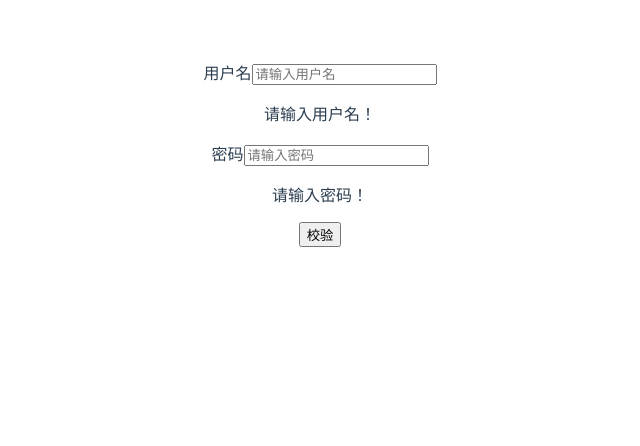
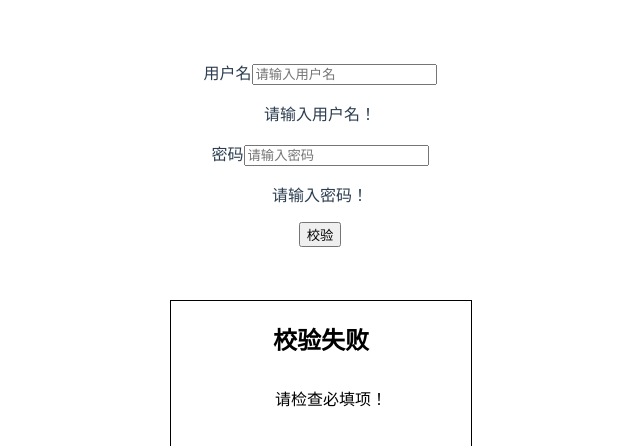
Before and after one commit to liddmiao/hello-git, a Vue app: page / in a window 1280 px wide. Both pictures are taken after a click on the button "校验". Shown: the top 446 px of the page, without its empty margins (320-960 px from the left). Built offline with nearby package versions, Linux system fonts and the light colour scheme.

Commit message:
use Vue.extend

```diff
--- a/package.json
+++ b/package.json
@@ -10,6 +10,7 @@
   "dependencies": {
     "async-validator": "^3.2.4",
     "core-js": "^3.6.4",
+    "sass-loader": "^8.0.2",
     "vue": "^2.6.11"
   },
   "devDependencies": {
--- a/src/App.vue
+++ b/src/App.vue
@@ -16,6 +16,7 @@
 import KInput from '@/components/KInput'
 import KFormItem from '@/components/KFormItem.vue'
 import KForm from '@/components/KForm.vue'
+import Notice from '@/components/Notice.vue'
 export default {
   name: 'App',
   data () {
@@ -47,7 +48,11 @@ export default {
         if (res) {
           alert('success')
         } else {
-          alert('failed')
+          this.$create(Notice, {
+            title: '校验失败',
+            message: '请检查必填项！',
+            duration: 3000
+          }).show()
         }
       })
     }
--- a/src/components/KFormItem.vue
+++ b/src/components/KFormItem.vue
@@ -43,7 +43,12 @@ export default {
   },
   mounted () {
     this.$on('validate', () => {
-      this.validate()
+      const pro = this.validate()
+      pro.then(() => {
+        console.log('resolve')
+      }, () => {
+        console.log('reject')
+      })
     })
   }
 }
--- /dev/null
+++ b/src/components/Notice.vue
@@ -0,0 +1,59 @@
+<template>
+  <div class="box" v-show="isShow">
+    <h2>{{title}}</h2>
+    <p>{{message}}</p>
+  </div>
+</template>
+
+<script>
+export default {
+  props: {
+    title: {
+      type: String,
+      default: ''
+    },
+    message: {
+      type: String,
+      default: ''
+    },
+    duration: {
+      type: Number,
+      default: 2000
+    }
+  },
+  data () {
+    return {
+      isShow: false
+    }
+  },
+  methods: {
+    show () {
+      this.isShow = true
+      setTimeout(this.hide, this.duration)
+    },
+    hide () {
+      this.isShow = false
+      this.remove()
+    }
+  }
+}
+</script>
+
+<style>
+.box {
+  position: fixed;
+  top: 50%;
+  left: 50%;
+  margin-top: -100px;
+  margin-left: -150px;
+  width: 300px;
+  height: 200px;
+  text-align: center;
+  border: 1px solid #000;
+  background-color: #fff;
+}
+.box > p {
+  width: 100%;
+  padding: 10px;
+}
+</style>
--- a/src/main.js
+++ b/src/main.js
@@ -1,6 +1,8 @@
 import Vue from 'vue'
 import App from './App.vue'
+import { create } from '@/utils/create.js';
 
+Vue.prototype.$create = create
 Vue.config.productionTip = false
 
 new Vue({
--- /dev/null
+++ b/src/utils/create.js
@@ -0,0 +1,31 @@
+import Vue from 'vue'
+export function create1 (component, props) {
+  // 通过vue构造函数动态生成组件，通过$mout()获取到真实的dom
+  const vm = new Vue({
+    render (h) {
+      return h(component, { props })
+    }
+  }).$mount()
+  // 将dom添加到body里面
+  document.body.appendChild(vm.$el)
+  // 销毁
+  const comp = vm.$children[0]
+  comp.remove = () => {
+    document.body.removeChild(vm.$el)
+    comp.$destroy
+  }
+  return comp
+}
+export function create (component, props) {
+  // 通过Vue.extend得到一个构造函数
+  const Ctor = Vue.extend(component)
+  // 利用构造函数得到组件实例，并挂载
+  const comp = new Ctor({ propsData: props })
+  comp.$mount()
+  document.body.appendChild(comp.$el)
+  comp.remove = () => {
+    document.body.removeChild(comp.$el)
+    comp.$destroy()
+  }
+  return comp
+}
```
Also changed, not shown: 1 other file (tests, documents, lock files or other folders).
